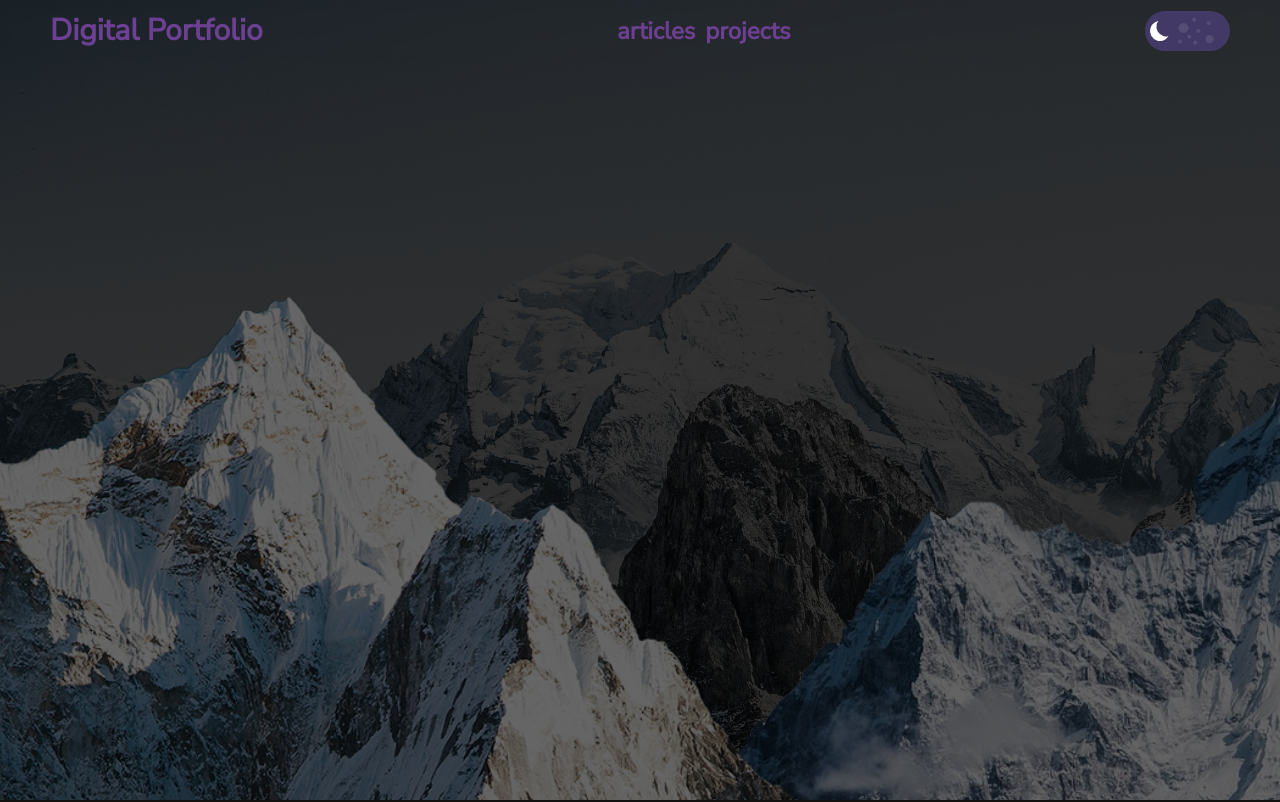
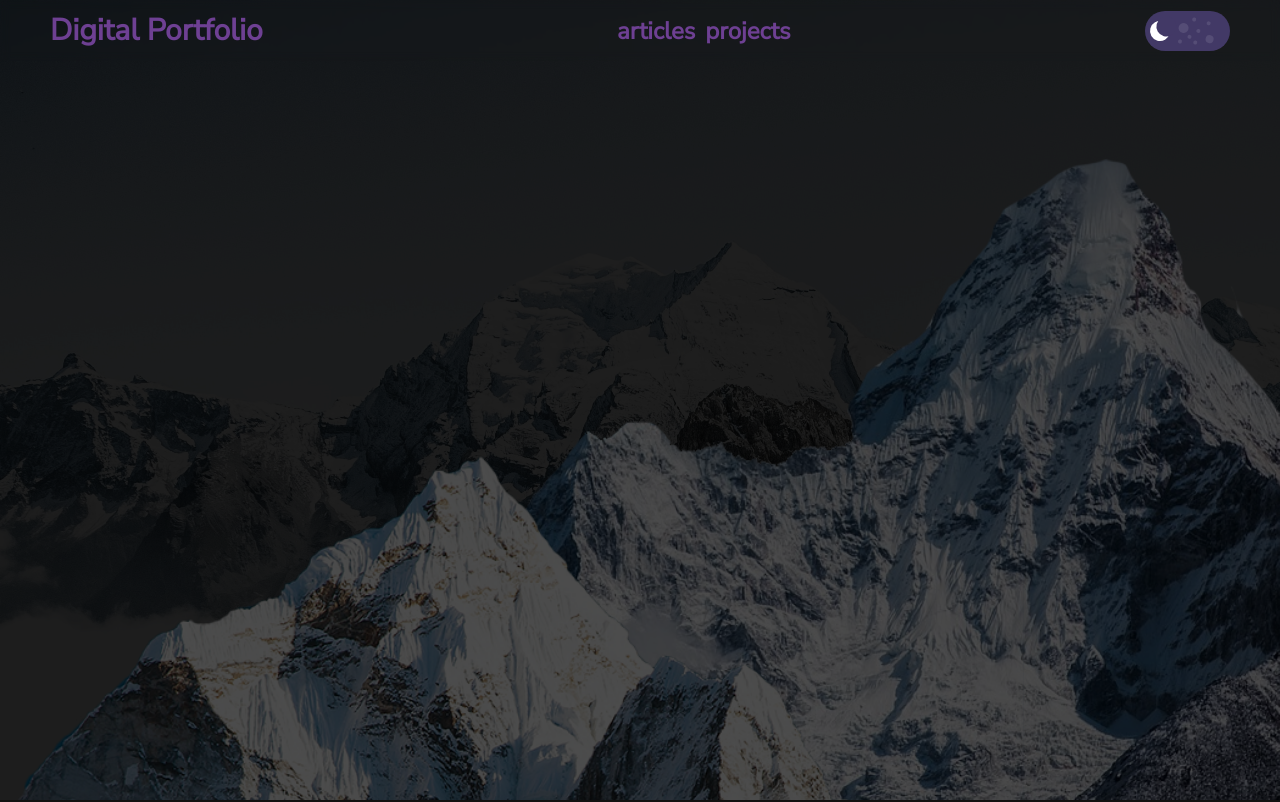
Before and after one commit to ChrPetrou/PersonalBlog, a Next.js app: page / in a window 1280 px wide. Shown: the top 802 px of the page. Built offline with nearby package versions, Linux system fonts and the light colour scheme.

Commit message:
some small size changes in parallax v.2

```diff
--- a/components/ParallaxaIntro.js
+++ b/components/ParallaxaIntro.js
@@ -21,7 +21,7 @@ const Container = styled.div`
   min-height: 100vh;
   display: flex;
   background-color: ${({ theme }) =>
-    theme == "dark" ? " rgb(0 0 0 / 50%)" : "unset"};
+    theme == "dark" ? " rgb(0 0 0 / 60%)" : "unset"};
 
   & > p {
     color: ${({ theme }) => colors[theme].text};
@@ -35,11 +35,12 @@ const Container = styled.div`
 
   ::after {
     content: "";
+    transition: all 1s linear;
     width: 100%;
     height: 100%;
     position: absolute;
     background-color: ${({ theme }) =>
-      theme == "dark" ? " rgb(0 0 0 / 60%)" : "unset"};
+      theme == "dark" ? " rgb(0 0 0 / 70%)" : "unset"};
   }
 
   .BgMountain {
@@ -63,23 +64,21 @@ const Container = styled.div`
   }
 
   .Mountain1 {
-    perspective: 1000000;
     mix-blend-mode: ${({ theme }) => (theme == "dark" ? "" : "unset")};
     transition: all 1s linear;
     position: absolute;
 
     transform: ${({ mouseMovmentX, mouseMovmentY }) =>
       `translate(calc(-1%  + ${mouseMovmentX / 10}px), calc(-1%  + ${
-        mouseMovmentY / 3
+        mouseMovmentY / 10
       }px))`};
     object-fit: contain;
-    max-width: 1500px;
-    max-height: 950px;
+    max-width: 1200px;
+    max-height: 800px;
     width: 100%;
     height: 100%;
-    aspect-ratio: 1;
-    left: 40%;
-    top: 20%;
+    right: -10%;
+    bottom: -10%;
   }
   .Mountain2 {
     /* mix-blend-mode: hue; */
@@ -87,17 +86,16 @@ const Container = styled.div`
     transition: all 1s linear;
     position: absolute;
     object-fit: contain;
-    max-width: 1700px;
-    max-height: 1200px;
+    max-width: 1500px;
+    max-height: 1500px;
     width: 100%;
     height: 100%;
     transform: ${({ mouseMovmentX, mouseMovmentY }) =>
       `translate(max(calc(-2%  + ${mouseMovmentX / 5}px), 0px ), calc(-2%  + ${
         mouseMovmentY / 5
       }px))`};
-    aspect-ratio: 1;
-    right: 35%;
-    top: 20%;
+    left: -20%;
+    bottom: -40%;
   }
   .sunLight {
     position: absolute;
```
